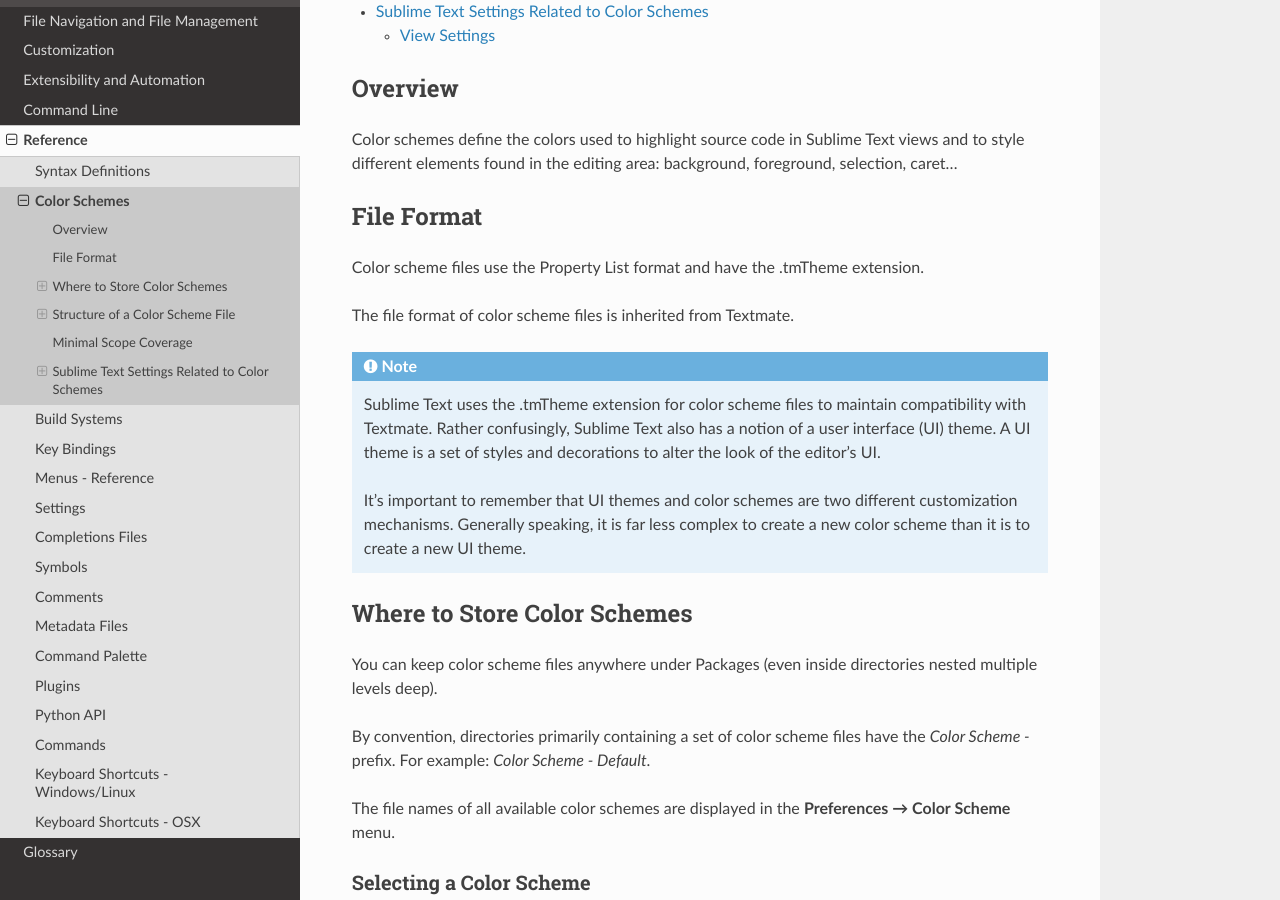
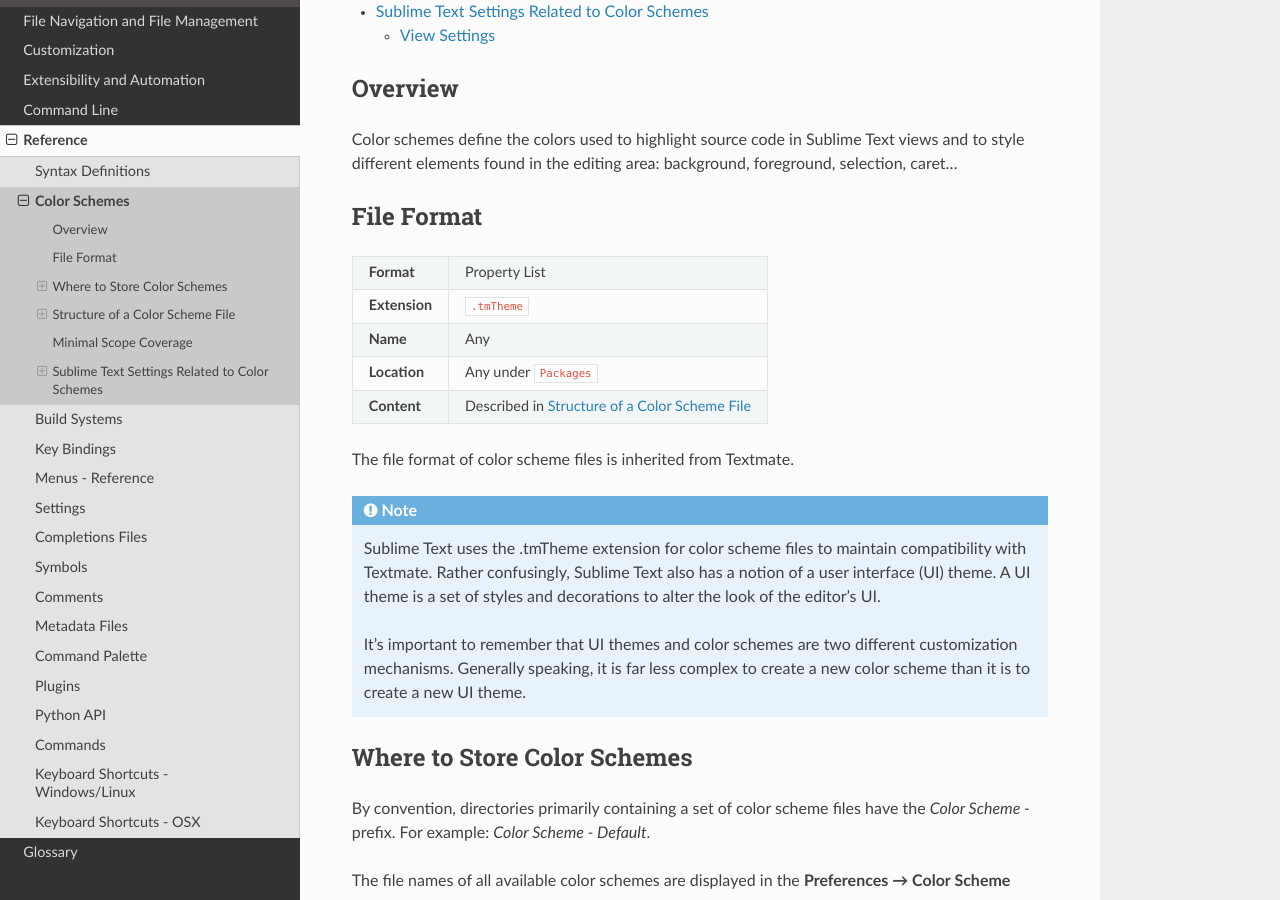
Before and after one commit to guillermooo/sublime-undocs, a Sphinx documentation site: the page built from source/reference/color_schemes.rst, in a window 1280 px wide and 900 px high, scrolled down 352 px. Built offline with Sphinx 7.4.7 and the Read the Docs theme 2.0.0, drawn with Linux system fonts in a browser that asks for light colours.

Commit message:
Add generated file format table to color schemes

```diff
--- /dev/null
+++ b/source/_includes/color_scheme_summary_table.g.txt
@@ -0,0 +1,13 @@
+.. This file was generated. Don't edit it.
+
++---------------+--------------------------------------------+
+| **Format**    | Property List                              |
++---------------+--------------------------------------------+
+| **Extension** | :file:`.tmTheme`                           |
++---------------+--------------------------------------------+
+| **Name**      | Any                                        |
++---------------+--------------------------------------------+
+| **Location**  | Any under :file:`Packages`                 |
++---------------+--------------------------------------------+
+| **Content**   | Described in :ref:`color-scheme-structure` |
++---------------+--------------------------------------------+
--- a/source/reference/color_schemes.rst
+++ b/source/reference/color_schemes.rst
@@ -19,8 +19,7 @@
 File Format
 ===========
 
-Color scheme files use the Property List format
-and have the .tmTheme extension.
+.. include:: /_includes/color_scheme_summary_table.g.txt
 
 The file format of color scheme files
 is inherited from Textmate.
@@ -44,9 +43,6 @@
 
 Where to Store Color Schemes
 ============================
-
-You can keep color scheme files anywhere under Packages
-(even inside directories nested multiple levels deep).
 
 By convention,
 directories primarily containing
@@ -74,6 +70,8 @@
 For more information about settings,
 see :doc:`settings`.
 
+
+.. _color-scheme-structure:
 
 Structure of a Color Scheme File
 ================================
```
